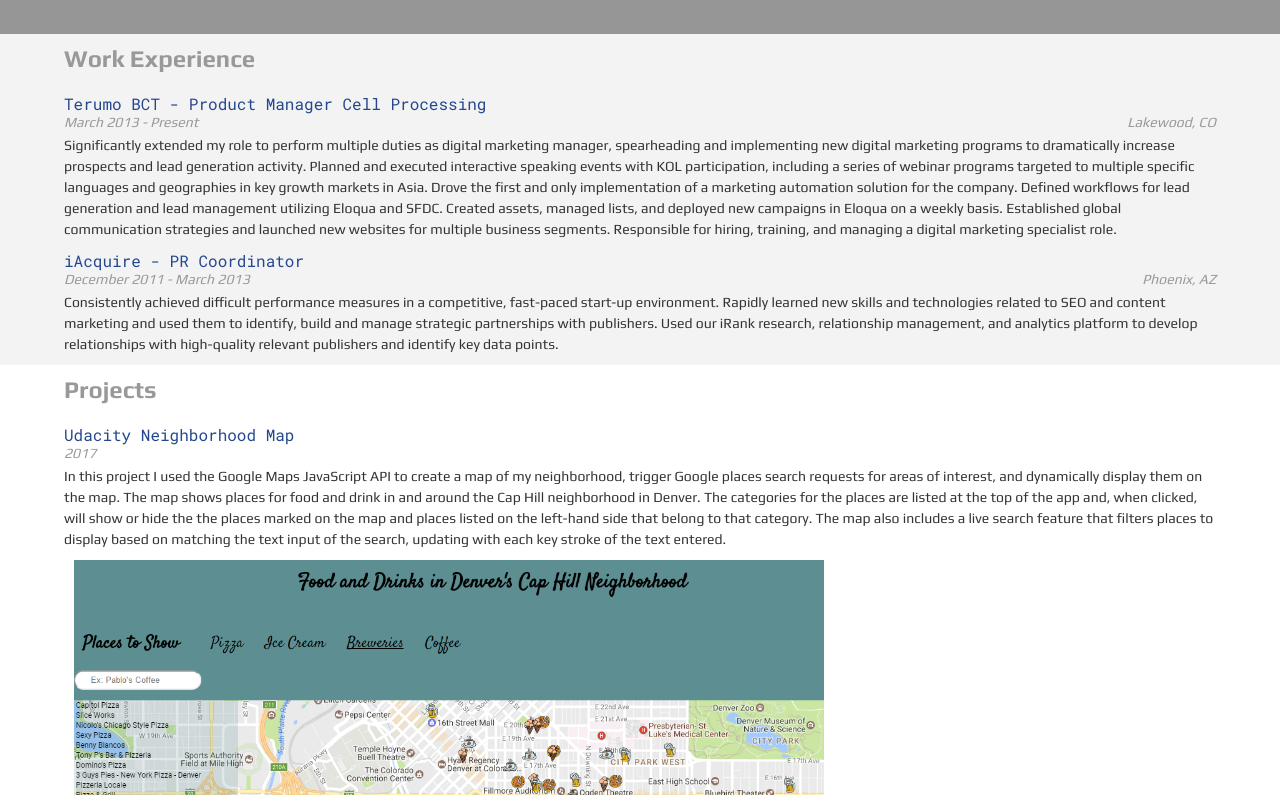
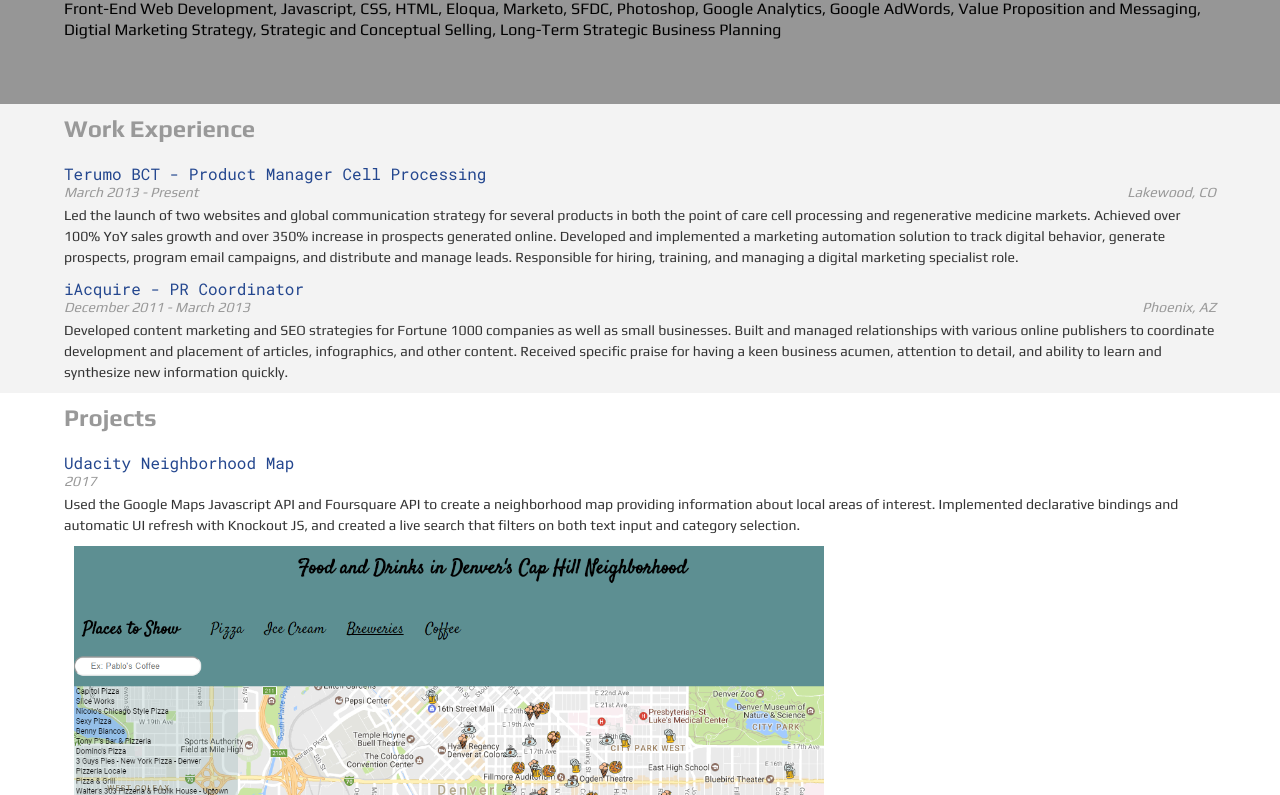
Before and after one commit to abgregs/frontend-nanodegree-resume-project, a plain HTML site: page index.html in a window 1280 px wide. Shown: the part 300-1095 px from the top of the page. Drawn offline with Linux system fonts and the light colour scheme; some packages are replaced by stand-ins of ours.

Commit message:
edit project descriptions, add skills

```diff
--- a/css/style.css
+++ b/css/style.css
@@ -59,7 +59,7 @@
   padding: 10px 5%;
 }
 
-#skills-h2 {
+#skills-h2, #bio-h2 {
   font-size: 28px;
   color: #c33b11;
   padding: 10px 0;
@@ -73,6 +73,7 @@
 .date-text {
   font-style: italic;
   font-size: 14px;
+  padding-right: 8px;
   color: #999;
   line-height: 16px;
   float: left;
@@ -124,7 +125,7 @@
   display: none;
 }
 
-#summary {
+#summary, #skills {
   color: #000;
   font-size: 16px;
 }
@@ -156,7 +157,7 @@
   background-color: #969696;
 }
 
-/* TODO: Replace with image later */
+
 #header {
 background-color: #969696;
 max-width: 1400px;
--- a/js/helper.js
+++ b/js/helper.js
@@ -18,7 +18,10 @@
 var HTMLbioPic = '<img src="%data%" class="biopic">';
 var HTMLwelcomeMsg = '<span class="welcome-message">%data%</span>';
 
-var HTMLskillsStart = '<h2 id="skills-h2">Biography</h2>';
+var HTMLskillsStart = '<h2 id="skills-h2">%data%</h2>';
+var HTMLskills = '<p id="skills">%data%</p>';
+
+var HTMLbioHeader = '<h2 id="bio-h2">%data%</h2>';
 var HTMLsummary = '<p id="summary">%data%</p>';
 
 var HTMLworkStart = '<div class="work-entry"></div>';
--- a/js/resumeBuilder.js
+++ b/js/resumeBuilder.js
@@ -10,8 +10,10 @@
         "location": "Denver"
     },
     "welcomeMessage": "Welcome to my online resume.",
+    "bioHeader": "Biography",
     "skillsStart": "Skills at a Glance",
-    "summary": "Collaborative partner with experience creatively solving business challenges to meet or exceed challenging revenue goals and performance measures in both start-ups and large organizations. Analytically driven thinker complemented with excellent communication and interpersonal skills. Drawn to solving interesting and complex problems. Detail-oriented. Works well in small team environments. Currently pursuing a Front-End Web Development Nanodegree at Udacity.",
+    "skills": "Front-End Web Development, Javascript, CSS, HTML, Eloqua, Marketo, SFDC, Photoshop, Google Analytics, Google AdWords, Value Proposition and Messaging, Digtial Marketing Strategy, Strategic and Conceptual Selling, Long-Term Strategic Business Planning",
+    "summary": "Collaborative partner with experience creatively solving business challenges to meet or exceed challenging revenue goals and performance measures in both start-ups and large organizations. Analytically driven thinker complemented with excellent communication and interpersonal skills.",
     "biopic": "images/austin.jpg"
 };
 
@@ -45,7 +47,7 @@
             "title": "Product Manager Cell Processing",
             "location": "Lakewood, CO",
             "dates": "March 2013 - Present",
-            "description": "Significantly extended my role to perform multiple duties as digital marketing manager, spearheading and implementing new digital marketing programs to dramatically increase prospects and lead generation activity.  Planned and executed interactive speaking events with KOL participation, including a series of webinar programs targeted to multiple specific languages and geographies in key growth markets in Asia. Drove the first and only implementation of a marketing automation solution for the company. Defined workflows for lead generation and lead management utilizing Eloqua and SFDC. Created assets, managed lists, and deployed new campaigns in Eloqua on a weekly basis. Established global communication strategies and launched new websites for multiple business segments. Responsible for hiring, training, and managing a digital marketing specialist role.",
+            "description": "Led the launch of two websites and global communication strategy for several products in both the point of care cell processing and regenerative medicine markets. Achieved over 100% YoY sales growth and over 350% increase in prospects generated online. Developed and implemented a marketing automation solution to track digital behavior, generate prospects, program email campaigns, and distribute and manage leads. Responsible for hiring, training, and managing a digital marketing specialist role.",
             "url": "https://www.terumobct.com"
         },
         {
@@ -53,7 +55,7 @@
             "title": "PR Coordinator",
             "location": "Phoenix, AZ",
             "dates": "December 2011 - March 2013",
-            "description": "Consistently achieved difficult performance measures in a competitive, fast-paced start-up environment. Rapidly learned new skills and technologies related to SEO and content marketing and used them to identify, build and manage strategic partnerships with publishers. Used our iRank research, relationship management, and analytics platform to develop relationships with high-quality relevant publishers and identify key data points.",
+            "description": "Developed content marketing and SEO strategies for Fortune 1000 companies as well as small businesses. Built and managed relationships with various online publishers to coordinate development and placement of articles, infographics, and other content. Received specific praise for having a keen business acumen, attention to detail, and ability to learn and synthesize new information quickly.",
             "url": "https://www.iacquire.com"
         }
     ]
@@ -63,7 +65,7 @@
     "projects": [{
           "title": 'Udacity Neighborhood Map',
           "dates": "2017",
-          "description": "In this project I used the Google Maps JavaScript API to create a map of my neighborhood, trigger Google places search requests for areas of interest, and dynamically display them on the map. The map shows places for food and drink in and around the Cap Hill neighborhood in Denver. The categories for the places are listed at the top of the app and, when clicked, will show or hide the the places marked on the map and places listed on the left-hand side that belong to that category. The map also includes a live search feature that filters places to display based on matching the text input of the search, updating with each key stroke of the text entered.",
+          "description": "Used the Google Maps Javascript API and Foursquare API to create a neighborhood map providing information about local areas of interest. Implemented declarative bindings and automatic UI refresh with Knockout JS, and created a live search that filters on both text input and category selection.",
           "url": "https://abgregs.github.io/frontend-nanodegree-neighborhood-map-project/",
           "images": ["images/neighborhood-map-project.PNG"]
         },
@@ -83,9 +85,9 @@
 
         },
         {
-          "title": "Udacity Portfolio Website",
+          "title": "Udacity Sample Portfolio Website",
           "dates": "2016",
-          "description": "The goal of this project was to build a simple online portfolio and to demonstrate an understanding of responsive design using Bootstrap framework. The project covered some of the following topics: HTML5 semantic tags, Bootstrap/grid-based layout, CSS media queries, responsive images.",
+          "description": "The goal of this project was to build a sample online portfolio and to demonstrate an understanding of responsive design using Bootstrap framework. The project covered some of the following topics: HTML5 semantic tags, Bootstrap/grid-based layout, CSS media queries, responsive images.",
           "url": "https://abgregs.github.io/frontend-nanodegree-portfolio-project/",
           "images": ["images/udacity-portfolio-project.PNG"]
 
@@ -93,7 +95,7 @@
         {
           "title": "Udacity Arcade Game Project",
           "dates": "2017",
-          "description": 'In this project I created a frogger-like arcade game using HTML5 canvas and object-oriented javascript principles. The lessons emphasized in this project include: scope and variable access, the "this" parameter, functional classes, prototypical classes, superclass and subclasses, HTML5 canvas. The game required creating classes and prototype functions for different elements of the game, namely the player and the enemies. Functions were created to ensure the enemies move in a natural way across the screen and that collisions between the enemies and the player happen logically. The project included writing a README file. Beyond meeting the requirements for the project, a gem class was implemented and a scoreboard was also added to the game.',
+          "description": 'In this project I created a frogger-like arcade game using HTML5 canvas and object-oriented javascript principles. The lessons emphasized in this project included: scope and variable access, the "this" parameter, functional classes, prototypical classes, superclass and subclasses, HTML5 canvas. Functions were created to ensure the enemies move in a natural way across the screen and that collisions between the enemies and the player happen logically. Beyond meeting the requirements for the project, a gem class was implemented and a scoreboard was also added to the game.',
           "url": "https://abgregs.github.io/frontend-nanodegree-arcade-game-project/",
           "images": ["images/udacity-arcade-game-project.PNG"]
         }
@@ -123,13 +125,16 @@
     var formattedAngelList = HTMLangellist.replace("%data%", bio.contacts.angellist);
     var formattedLocation = HTMLlocation.replace("%data%", bio.contacts.location);
     var formattedWelcomeMessage = HTMLwelcomeMsg.replace("%data%", bio.welcomeMessage);
-    var formattedSkillsStart = HTMLskillsStart.replace("%data%", bio.skillsStart);
+    var formattedBioHeader = HTMLbioHeader.replace("%data%", bio.bioHeader);
     var formattedBioPic = HTMLbioPic.replace("%data%", bio.biopic);
     var formattedSummary = HTMLsummary.replace("%data%", bio.summary);
+    var formattedSkillsStart = HTMLskillsStart.replace("%data%", bio.skillsStart);
+    var formattedSkills = HTMLskills.replace("%data%", bio.skills);
 
     $("#header").prepend(formattedRole);
     $("#header").prepend(formattedName);
-    $("#header").append(formattedSkillsStart, formattedSummary);
+    $("#header").append(formattedBioHeader, formattedSummary);
+    $("#header").append(formattedSkillsStart, formattedSkills);
 
     $("#topContacts, #footerContacts").append(formattedEmail, formattedGithub, formattedAngelList, formattedLinkedIn, formattedLocation);
 
```
